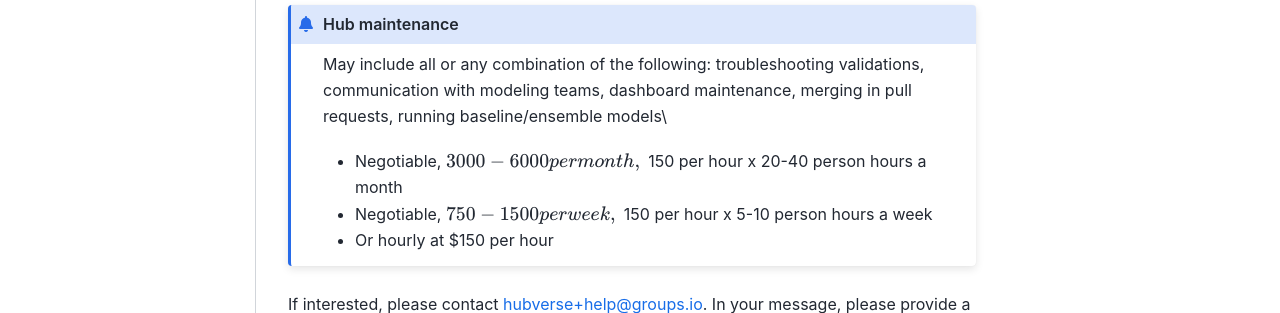
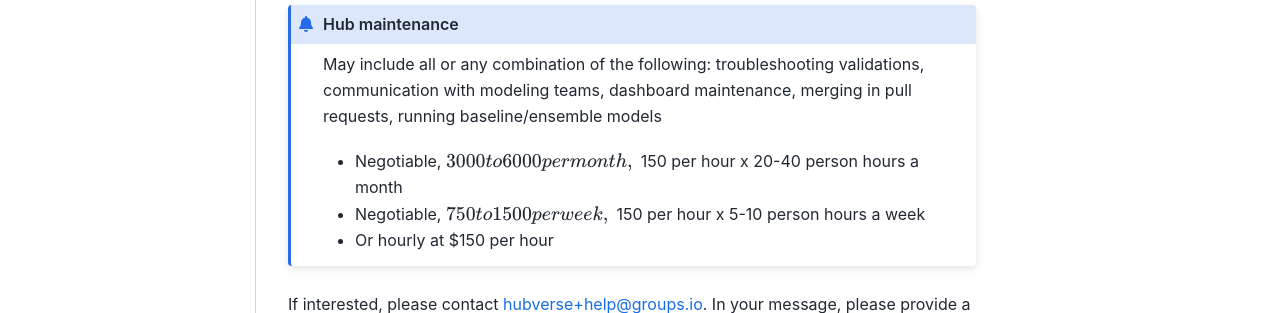
Before and after one commit to hubverse-org/hubDocs, a Sphinx documentation site: the page built from docs/source/overview/support-consulting.md, in a window 1280 px wide and 1366 px high. Shown: the part 835-1148 px from the top of the window. Built offline with Sphinx 7.4.7 and the Sphinx Book theme 1.1.4, drawn with Linux system fonts in a browser that asks for light colours; comment, search, counter and statistics services are not loaded.

````diff
--- a/docs/source/overview/support-consulting.md
+++ b/docs/source/overview/support-consulting.md
@@ -19,9 +19,9 @@ Includes initial consultation meetings, repository set-up, creation of configura
 
 (Menu-of-services-3)=
 ```{admonition} Hub maintenance
-May include all or any combination of the following: troubleshooting validations, communication with modeling teams, dashboard maintenance, merging in pull requests, running baseline/ensemble models\
-- Negotiable, $3000-6000 per month, ~ $150 per hour x 20-40 person hours a month
-- Negotiable, $750-1500 per week, ~ $150 per hour x 5-10 person hours a week
+May include all or any combination of the following: troubleshooting validations, communication with modeling teams, dashboard maintenance, merging in pull requests, running baseline/ensemble models
+- Negotiable, $3000 to 6000 per month, ~ $150 per hour x 20-40 person hours a month
+- Negotiable, $750 to 1500 per week, ~ $150 per hour x 5-10 person hours a week
 - Or hourly at $150 per hour
 ```
 
````
